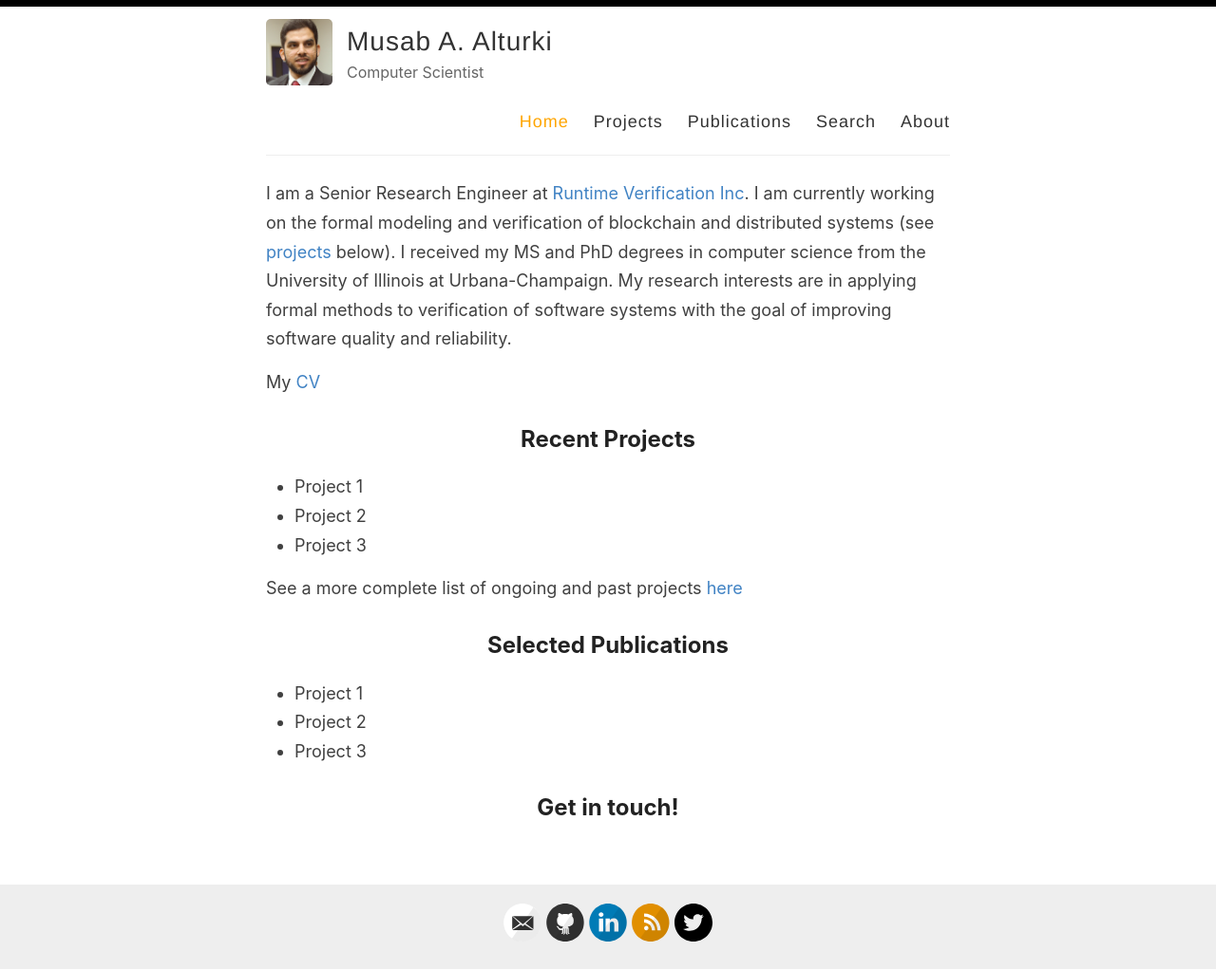
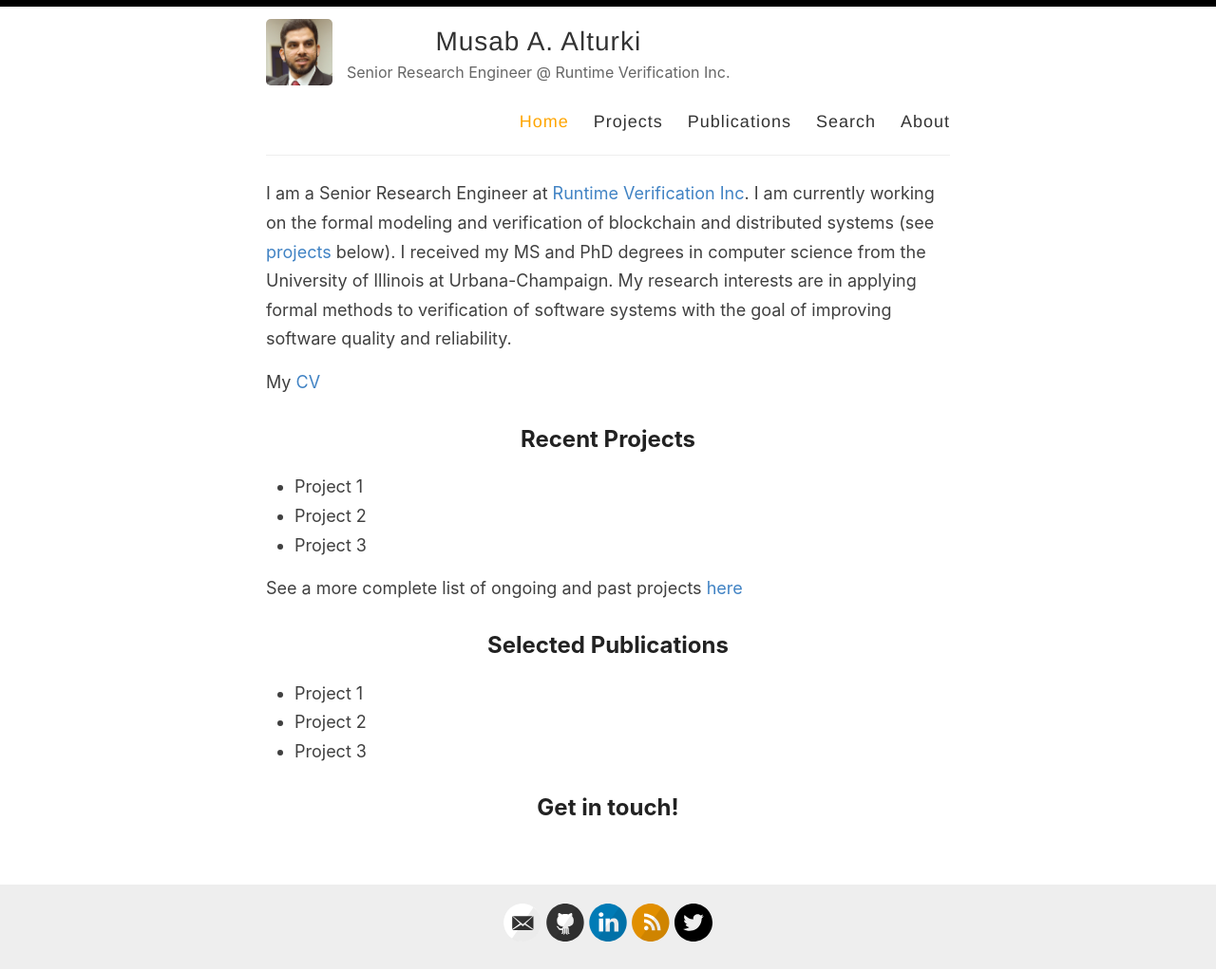
Before and after one commit to malturki/malturki-old.github.io, a Jekyll site: the page built from index.md, in a window 1280 px wide. Shown: the whole page at 95% size. Built offline with Jekyll 4.4.1, drawn with Linux system fonts in a browser that asks for light colours.

Commit message:
Update _config.yml

```diff
--- a/_config.yml
+++ b/_config.yml
@@ -9,7 +9,7 @@ name: Musab A. Alturki
 author: Musab A. Alturki
 
 # Short bio or description (displayed in the header)
-description: Computer Scientist
+description: Senior Research Engineer @ Runtime Verification Inc.
 
 # URL of your avatar or profile pic (you could use your GitHub profile pic)
 avatar: /images/musab.alturki.profile.png
```
